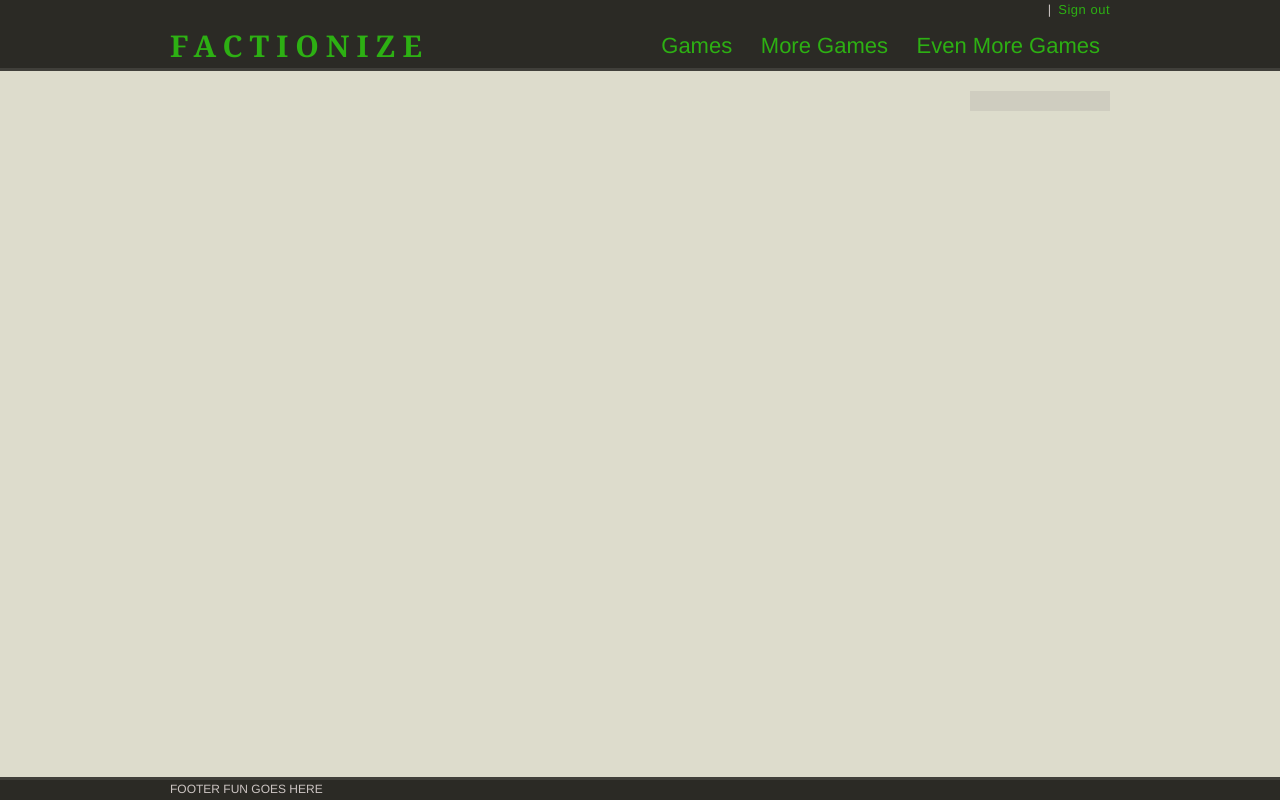
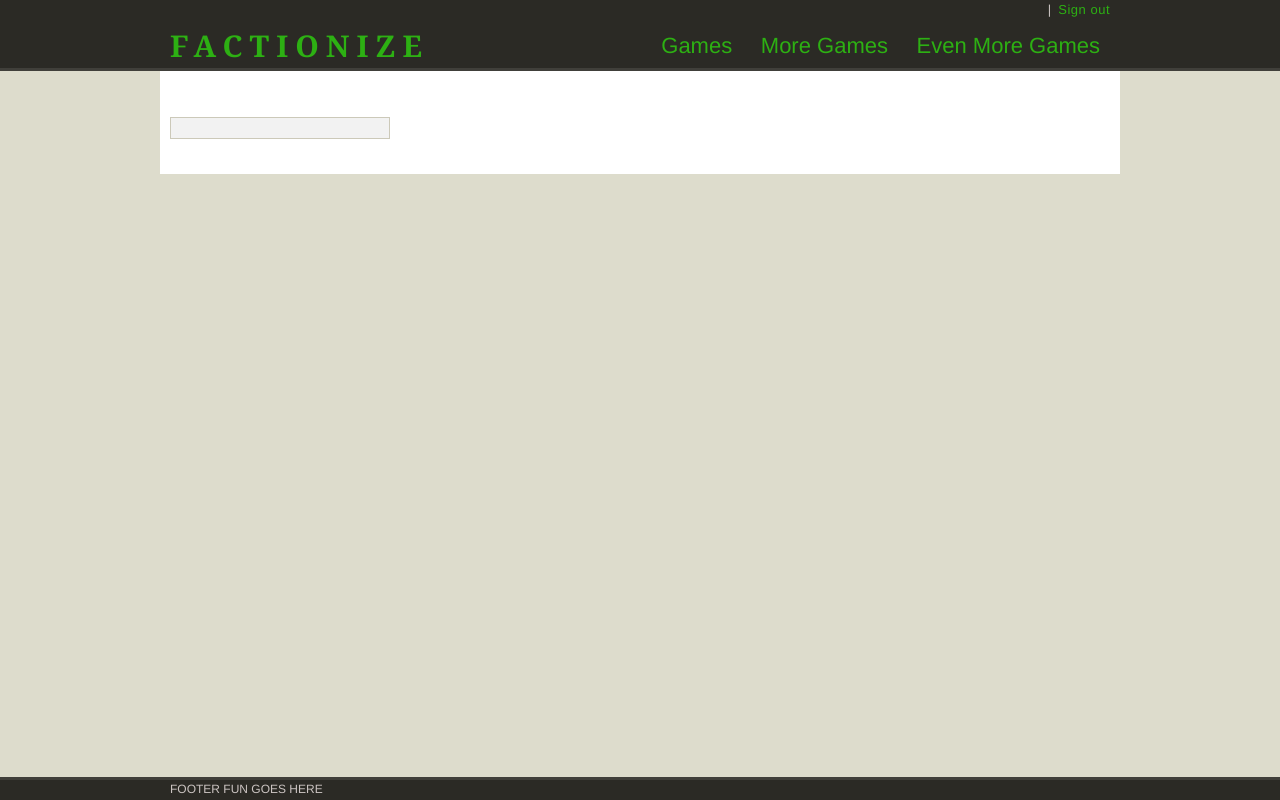
Before and after one commit to pull-requests/factionized, a Django app: template app/templates/game/view.html in a window 1280 px wide. Run offline with Django 3.2, Linux system fonts and the light colour scheme; the template is opened without the code that fills it, so the values that code supplies are empty; some libraries are stand-ins or nearby versions.

Commit message:
styling main game template

```diff
--- a/app/templates/game/view.html
+++ b/app/templates/game/view.html
@@ -10,10 +10,10 @@
 
 {% block canvas %}
 	<h1 class="grid_12">{{ game.name }}</h1>
-    <div class="grid_10">
-        <div id="viewport" class="fz-game tinywrapper"></div>
+    <div class="grid_9">
+        <div id="viewport" class="fz-game"></div>
     </div>
-    <div class="grid_2 sidebar">
+    <div class="grid_3 sidebar">
         <div id="viewport-controls" class="fz-actions fz-meta tinywrapper"></div>
     </div>
 	<script type="text/javascript">
--- a/media/css/main.css
+++ b/media/css/main.css
@@ -3,7 +3,6 @@ html, body, #wrapper{
 	height:100%;
 }
 body{
-	font-family:Arial,Helvetica,sans-serif;
 }
 body > #wrapper{
 	height:auto;
@@ -56,8 +55,9 @@ a:visited {
 
 .fz-button {
 	margin: 2px 0px;
-	background: #EEE -webkit-gradient(linear, 0 0, 0 100%, from(white), to(#DDD));
-	background-image: -webkit-gradient(linear, 0 0, 0 100%, from(white), to(#DDD));
+	/*background: #EEE -webkit-gradient(linear, 0 0, 0 100%, from(white), to(#DDD));
+	background-image: -webkit-gradient(linear, 0 0, 0 100%, from(white), to(#DDD));*/
+    background-color:#FFFFFF;
 	border-color: #BBB #999 #999 #BBB;
 	border-bottom-left-radius: 2px 2px;
 	border-bottom-right-radius: 2px 2px;
@@ -65,11 +65,11 @@ a:visited {
 	border-width: 1px;
 	border-top-left-radius: 2px 2px;
 	border-top-right-radius: 2px 2px;
-	color: black;
-	cursor: pointer;
+	/*color: black;*/
+	/*cursor: pointer;*/
 	display: inline-block;
 	font: normal normal normal 13px/13px Arial, sans-serif;
-	margin: 0px;
+	margin: 0 0 3px 0;
 	padding: 4px 8px 5px;
 	text-decoration: none;
 	text-shadow: white 0px 1px 1px;
@@ -78,6 +78,7 @@ a:visited {
 .canvas{
 	overflow:hidden;
 	padding-bottom:35px;/*for flush to footer use 23px*/
+    background-color:#FFFFFF;
 }
 .fz-button.fz-inactive;
 
@@ -87,7 +88,16 @@ a:visited {
 	display: block;
 }
 
-
+.fz-label{
+    display:inline-block;
+    -moz-border-radius:3px 3px 0 0;
+    -webkit-border-radius:3px 3px 0 0;
+    padding:3px 10px;
+    background-color:#000000;
+    line-height:20px;
+    font-weight:bold;
+    font-size:15px;
+}
 
 
 
@@ -100,7 +110,7 @@ a:visited {
 .fz-thread form .bd-button,
 .fz-thread .fz-log,
 .fz-textarea.fz-wrapper {
-	border: 1px solid #000;
+	border: 1px solid #CCC9B9;
 }
 
 
@@ -134,7 +144,6 @@ a:visited {
 	background-color:#2b2a25;
 	color:#CBC4C2;
 	width:100%;
-	font: 13px/1.5 Helvetica,Arial,'Liberation Sans',FreeSans,sans-serif;
 }
 #header{
 	border-bottom:3px solid #403f3a;
@@ -191,8 +200,6 @@ a:visited {
 
 .tinywrapper{
     padding:10px;
-}
-.tinwrapper{
     -moz-border-radius:5px;
     -webkit-border-radious5px;
 }
@@ -228,5 +235,10 @@ a:visited {
     margin-bottom:5px;
 }
 .sidebar .tinywrapper{
-    background-color:#cfcdc0;
+    background-color:#F2F2F2;
+    border:1px solid #CCC9B9;
 }
+
+#viewport-controls{
+    margin-top:26px;
+}
```
